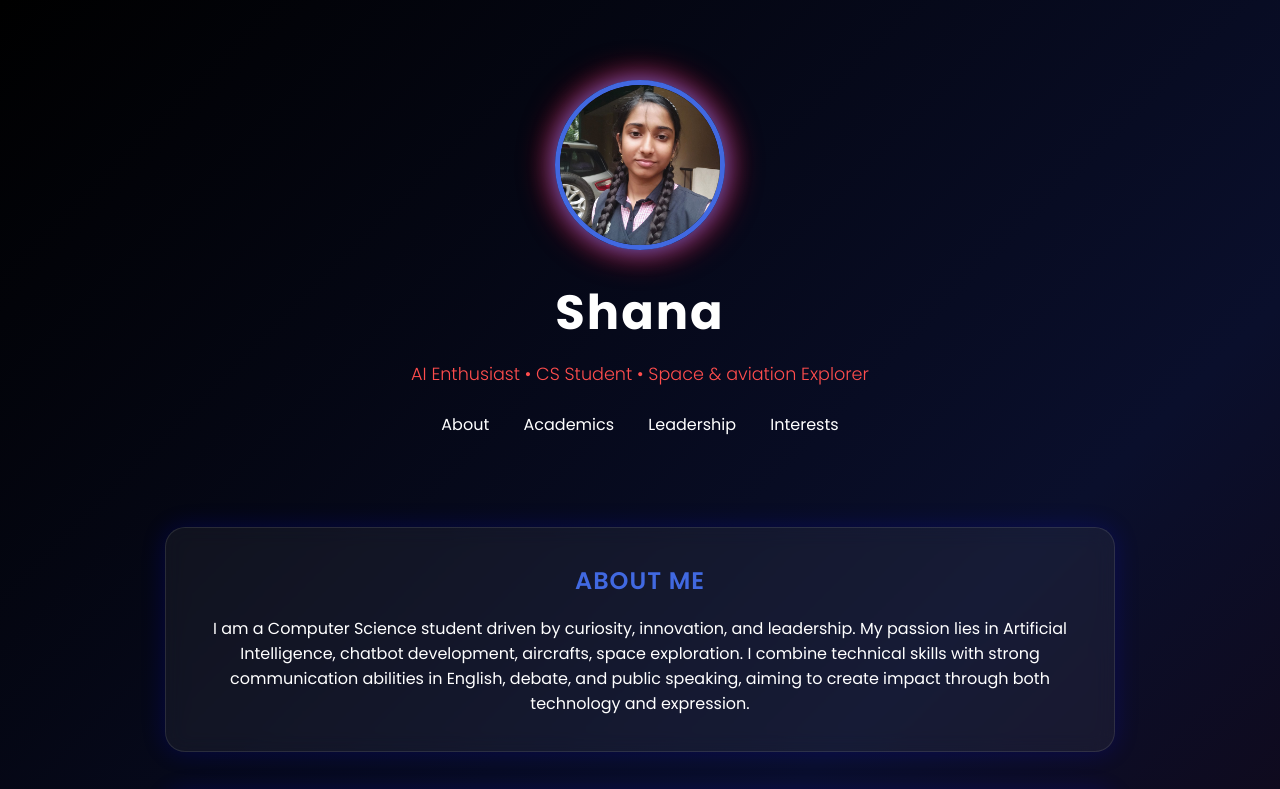
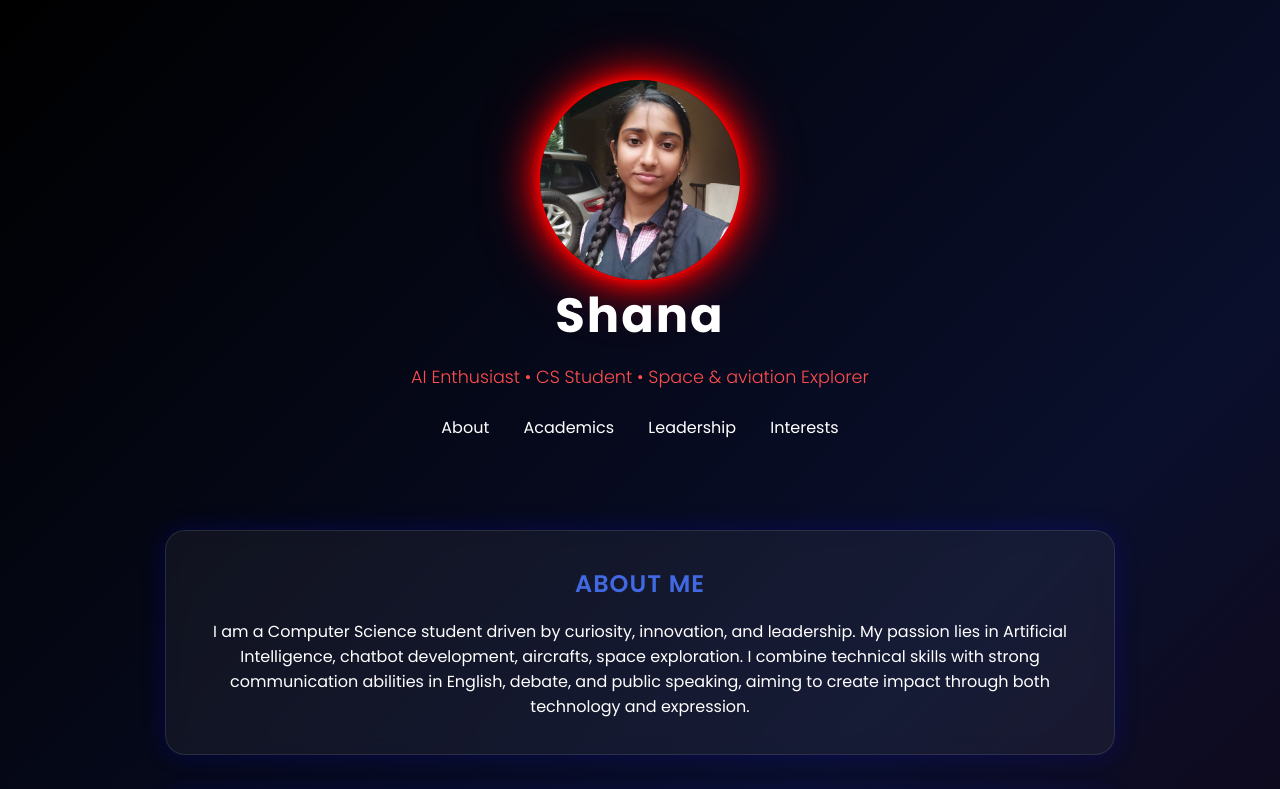
Before and after one commit to Shana-ynx/Shana-portfolio, a plain HTML site: page index.html in a window 1280 px wide. Shown: the top 789 px of the page. Drawn offline with Linux system fonts and the light colour scheme.

Commit message:
Update index.html

```diff
--- a/index.html
+++ b/index.html
@@ -26,16 +26,22 @@ body{
 .hero{
     padding:80px 20px 50px;
 }
+    .profile-pic {
+  width: 200px;
+  height: 200px;
+  object-fit: cover;
+  border-radius: 50%;
+  display: block;
+  margin: 0 auto;
 
-.profile-pic{
-    width:170px;
-    height:170px;
-    border-radius:50%;
-    object-fit:cover;
-    border:5px solid royalblue;
-    box-shadow:0 0 25px royalblue,0 0 35px red;
-    margin-bottom:20px;
+  /* 🔴 RED GLOW */
+  box-shadow:
+    0 0 10px #ff0000,
+    0 0 20px #ff0000,
+    0 0 40px #ff0000,
+    0 0 60px rgba(255, 0, 0, 0.7);
 }
+
 
 h1{
     font-size:3rem;
```
